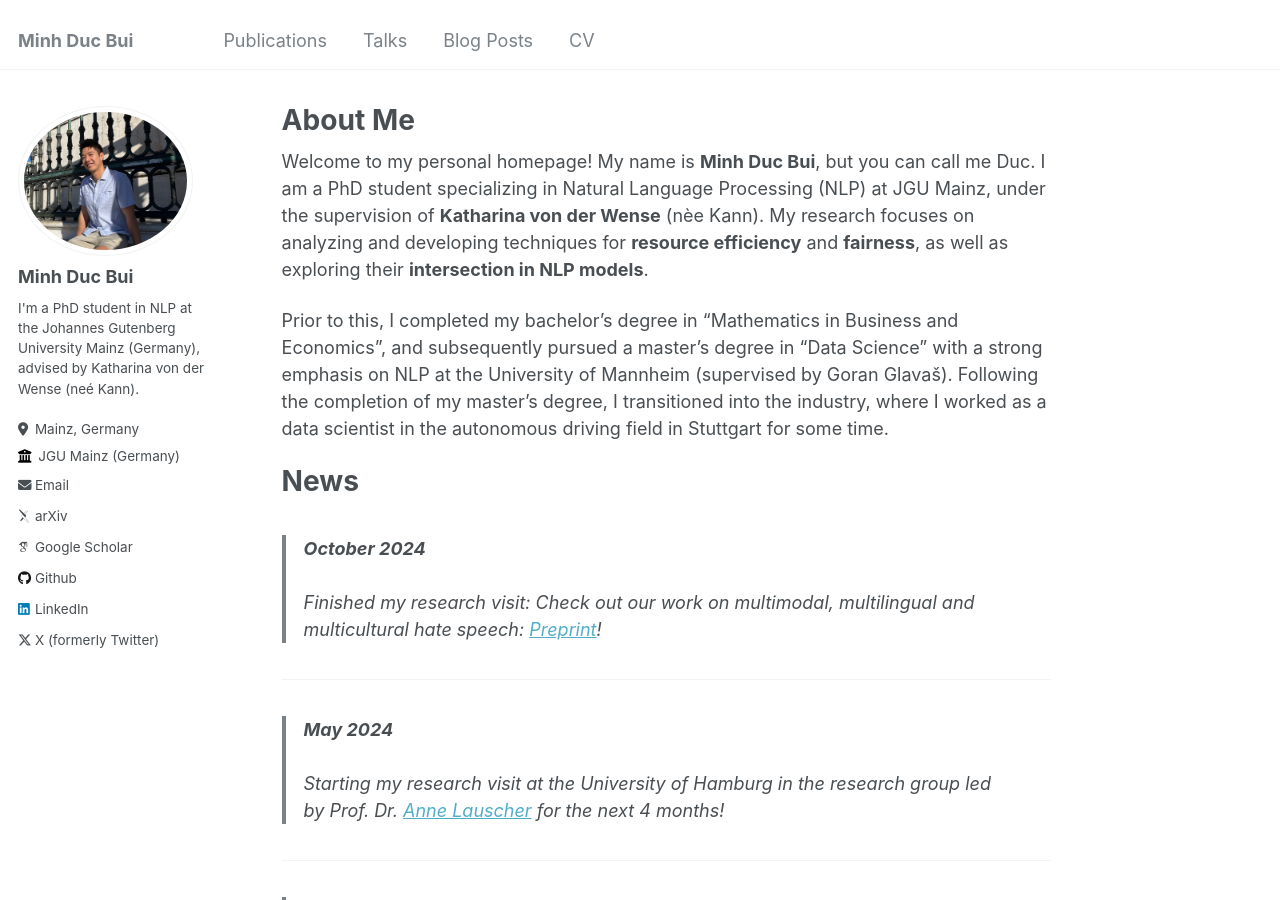
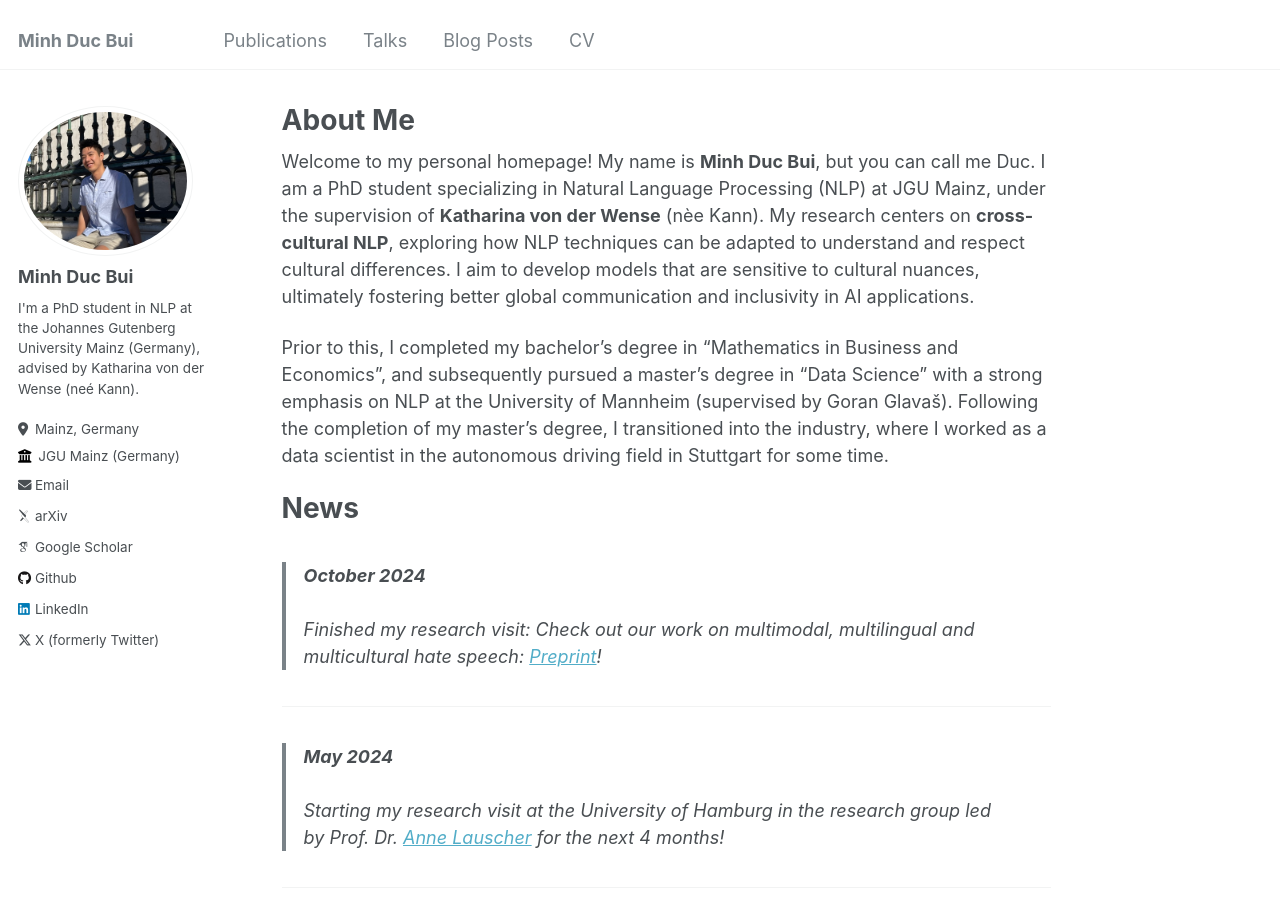
Before and after one commit to MinhDucBui/minhducbui.github.io, a Jekyll site: the page built from _pages/about.md, in a window 1280 px wide and 900 px high. Built offline with Jekyll 4.4.1, drawn with Linux system fonts in a browser that asks for light colours; some web fonts are replaced.

Commit message:
change research interest

```diff
--- a/_pages/about.md
+++ b/_pages/about.md
@@ -7,7 +7,7 @@ redirect_from:
   - /about.html
 ---
 
-Welcome to my personal homepage! My name is **Minh Duc Bui**, but you can call me Duc. I am a PhD student specializing in Natural Language Processing (NLP) at JGU Mainz, under the supervision of **Katharina von der Wense** (nèe Kann). My research focuses on analyzing and developing techniques for **resource efficiency** and **fairness**, as well as exploring their **intersection in NLP models**.
+Welcome to my personal homepage! My name is **Minh Duc Bui**, but you can call me Duc. I am a PhD student specializing in Natural Language Processing (NLP) at JGU Mainz, under the supervision of **Katharina von der Wense** (nèe Kann). My research centers on **cross-cultural NLP**, exploring how NLP techniques can be adapted to understand and respect cultural differences. I aim to develop models that are sensitive to cultural nuances, ultimately fostering better global communication and inclusivity in AI applications.
 
 Prior to this, I completed my bachelor's degree in "Mathematics in Business and Economics", and subsequently pursued a master's degree in "Data Science" with a strong emphasis on NLP at the University of Mannheim (supervised by Goran Glavaš). Following the completion of my master's degree, I transitioned into the industry, where I worked as a data scientist in the autonomous driving field in Stuttgart for some time.
 
```
